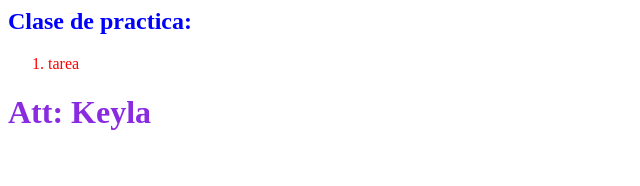
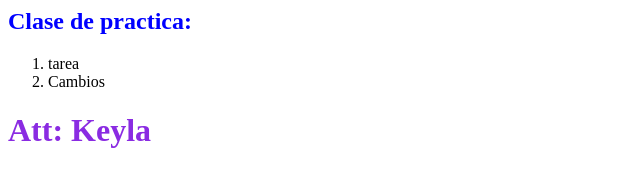
Before and after one commit to Keyla-622/programacion_estatica, a plain HTML site: page Practica1.html in a window 1280 px wide. Shown: the whole page, without its empty margins (0-640 px from the left). Drawn offline with Linux system fonts and the light colour scheme.

Commit message:
modificacion Practica1.html

```diff
--- a/Practica1.html
+++ b/Practica1.html
@@ -2,13 +2,10 @@
     <head>
         <meta charset="utf8"/>
         <meta leng="es-ar"/>
-        <title style="color=blue";> 5°1°</title>
-        <style>
-            li{color:red;}
-            *{color: yellow;}
-        </style>
+        <title> 5°1°</title>
     </head>
     <body>
+
         <header>
                 <h2 style="color:blue;" > Clase de practica:  </h2>
         </header>
@@ -17,6 +14,7 @@
 
                         <ol>
                             <li>  tarea </li>
+                            <li> Cambios</li>
                         </ol>
 
                 </section>
```
